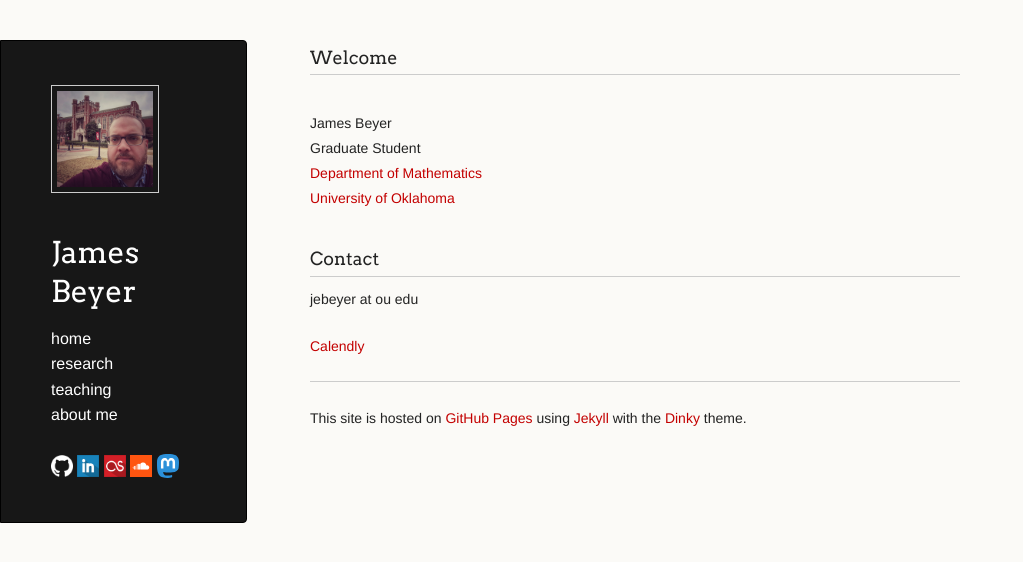
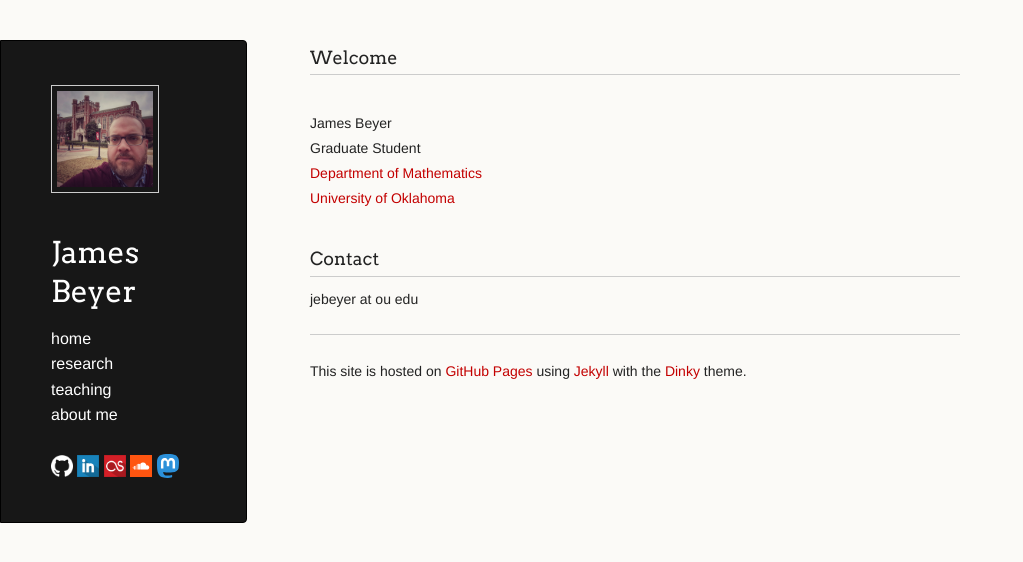
Before and after one commit to jebeyer/jebeyer.github.io, a Jekyll site: the page built from index.md, in a window 1280 px wide. Shown: the top 562 px of the page, without its empty margins (0-1023 px from the left). Built offline with Jekyll 4.4.1, drawn with Linux system fonts in a browser that asks for light colours; a script that is not in the unit is left out; our own code applies the rules of GitHub Pages for plain Markdown files.

Commit message:
removed calendly link

```diff
--- a/index.md
+++ b/index.md
@@ -14,8 +14,6 @@ Graduate Student <br/>
 
 jebeyer at ou edu
 
-[Calendly](https://calendly.com/jebeyer/15min)
-
 ---
 
 This site is hosted on [GitHub Pages](https://pages.github.com) using [Jekyll](https://jekyllrb.com/) with the [Dinky](https://github.com/pages-themes/dinky) theme.
```
